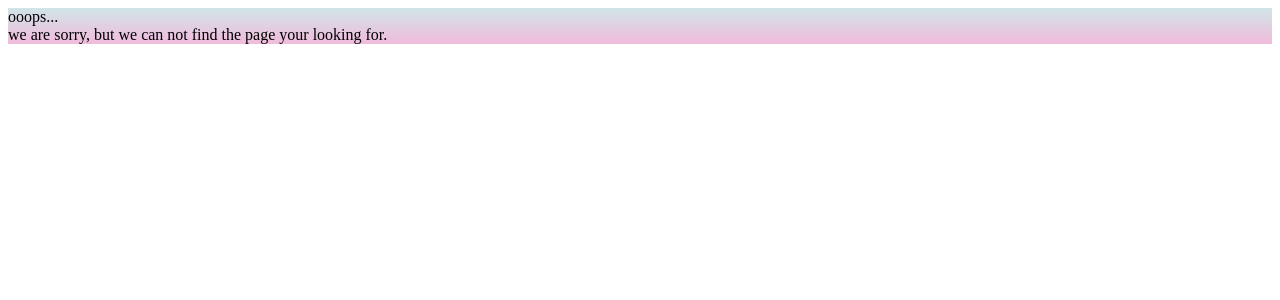
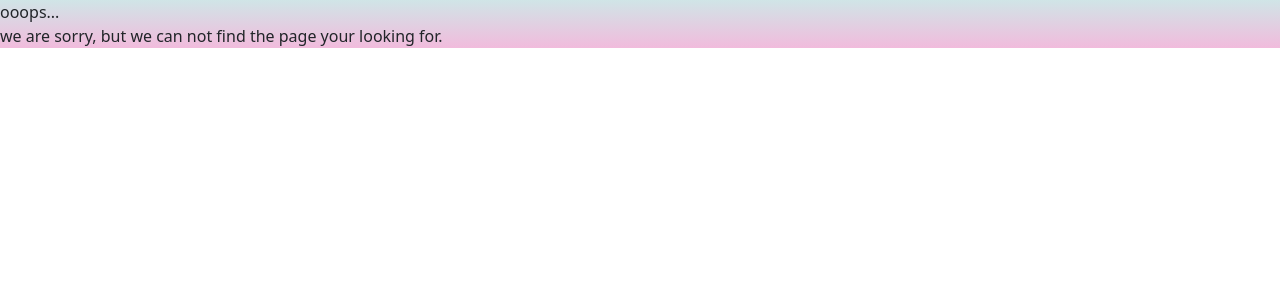
Before and after one commit to DouniaBK/life-coach, a Django app: template templates/404.html in a window 1280 px wide. Shown: the top 300 px of the page. Run offline with Django 3.2, Linux system fonts and the light colour scheme; the template is opened without the code that fills it, so the values that code supplies are empty.

Commit message:
fix: adapt 404 page style

```diff
--- a/templates/404.html
+++ b/templates/404.html
@@ -4,8 +4,18 @@
 <!DOCTYPE html>
 <html lang="en">
   <head>
+    <title>Life Coach Site</title>
+
+    <link rel="preconnect" href="https://fonts.gstatic.com">
+    <link href="https://fonts.googleapis.com/css2?family=Roboto:wght@300&display=swap" rel="stylesheet">
+    <link href="https://fonts.googleapis.com/css2?family=Lato:wght@300;700&display=swap" rel="stylesheet">
+    <link rel="stylesheet" href="https://cdnjs.cloudflare.com/ajax/libs/font-awesome/5.15.3/css/all.min.css">
     <meta name="viewport" content="width=device-width, initial-scale=1" />
-    <title>Life Coach Site</title>
+    <link href="https://cdn.jsdelivr.net/npm/bootstrap@5.0.1/dist/css/bootstrap.min.css" rel="stylesheet"
+        integrity="sha384-+0n0xVW2eSR5OomGNYDnhzAbDsOXxcvSN1TPprVMTNDbiYZCxYbOOl7+AMvyTG2x" crossorigin="anonymous">
+    <script src="https://cdn.jsdelivr.net/npm/bootstrap@5.0.1/dist/js/bootstrap.bundle.min.js"
+        integrity="sha384-gtEjrD/SeCtmISkJkNUaaKMoLD0//ElJ19smozuHV6z3Iehds+3Ulb9Bn9Plx0x4" crossorigin="anonymous">
+    </script>
     <link rel="stylesheet" href="{% static 'style.css' %}">
   </head>
   <body class="d-flex flex-column h-100 main-bg">
```
